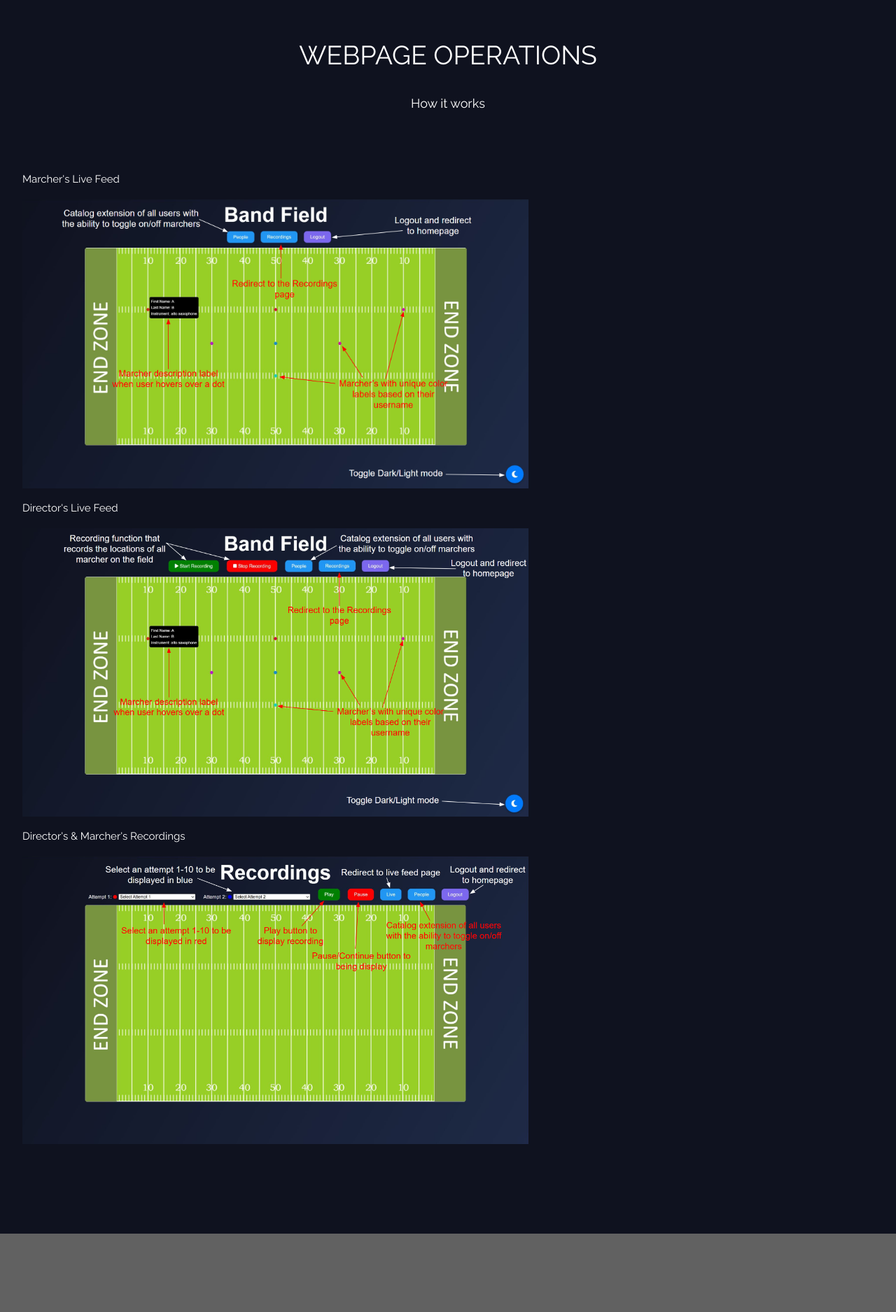
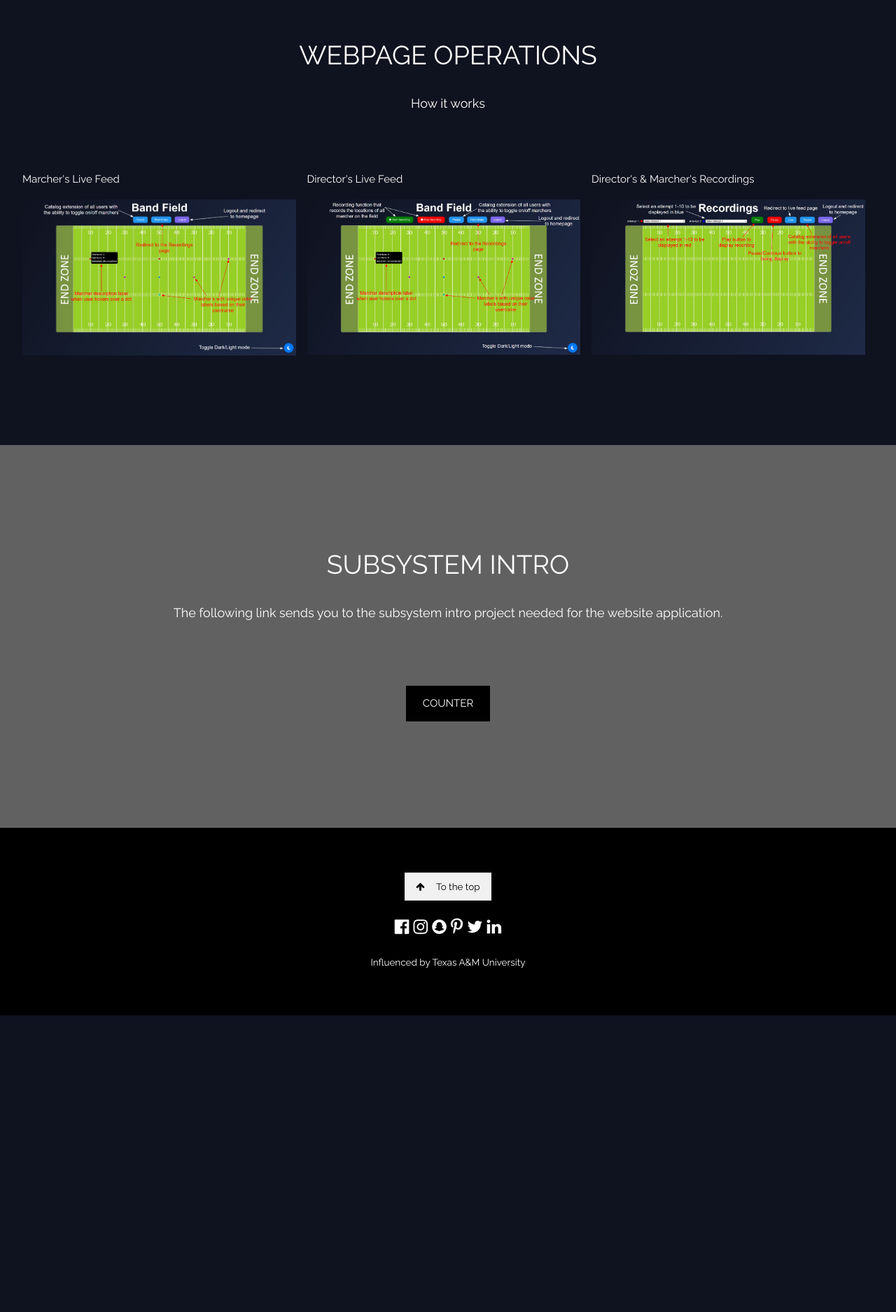
Before and after one commit to IcePanda7/ECEN404-2025SP-Marching-Band-LPS, a Django app: page / in a window 1280 px wide. Shown: the part 4211-6086 px from the top of the page at 70% size. After the commit the page ends 5662 px from the top, so only its background shows below. Run offline with Django 5.2, Linux system fonts and the light colour scheme.

Commit message:
Finishing touches

```diff
--- a/templates/homepage.html
+++ b/templates/homepage.html
@@ -223,19 +223,19 @@
             <h3 class="w3-center">WEBPAGE OPERATIONS</h3>
             <p class="w3-center w3-large">How it works</p>
             <div class="w3-row-padding" style="margin-top:64px">
-                <div class="w3-col l3 m6" style="width:60%">
+                <div class="w3-col l3 m6" style="width:33%">
                     <p>Marcher's Live Feed</p>
                     <!-- Screen Capture -->
-                    <img src="{% static 'MarcherLiveFinal.PNG' %}" style="width:100%" onclick="onClick(this)" class="w3-hover-opacity" alt="Marcher Live Feed">
+                    <img src="{% static 'MarcherLiveFinal.PNG' %}" style="width:100%" class="w3-hover-opacity" alt="Marcher Live Feed">
                 </div>
 
-                <div class="w3-col l3 m6" style="width:60%">
+                <div class="w3-col l3 m6" style="width:33%">
                     <p>Director's Live Feed</p>
                     <!-- Screen Capture -->
                     <img src="{% static 'DirectorFieldFinalHomepage.PNG' %}" style="width:100%" onclick="onClick(this)" class="w3-hover-opacity" alt="Director Live Feed">
                 </div>
 
-                <div class="w3-col l3 m6" style="width:60%">
+                <div class="w3-col l3 m6" style="width:33%">
                     <p>Director's & Marcher's Recordings</p>
                     <!-- Screen Capture -->
                     <img src="{% static 'RecordingFinalHomepage.PNG' %}" style="width:100%" onclick="onClick(this)" class="w3-hover-opacity" alt="Director Recordings">
```
